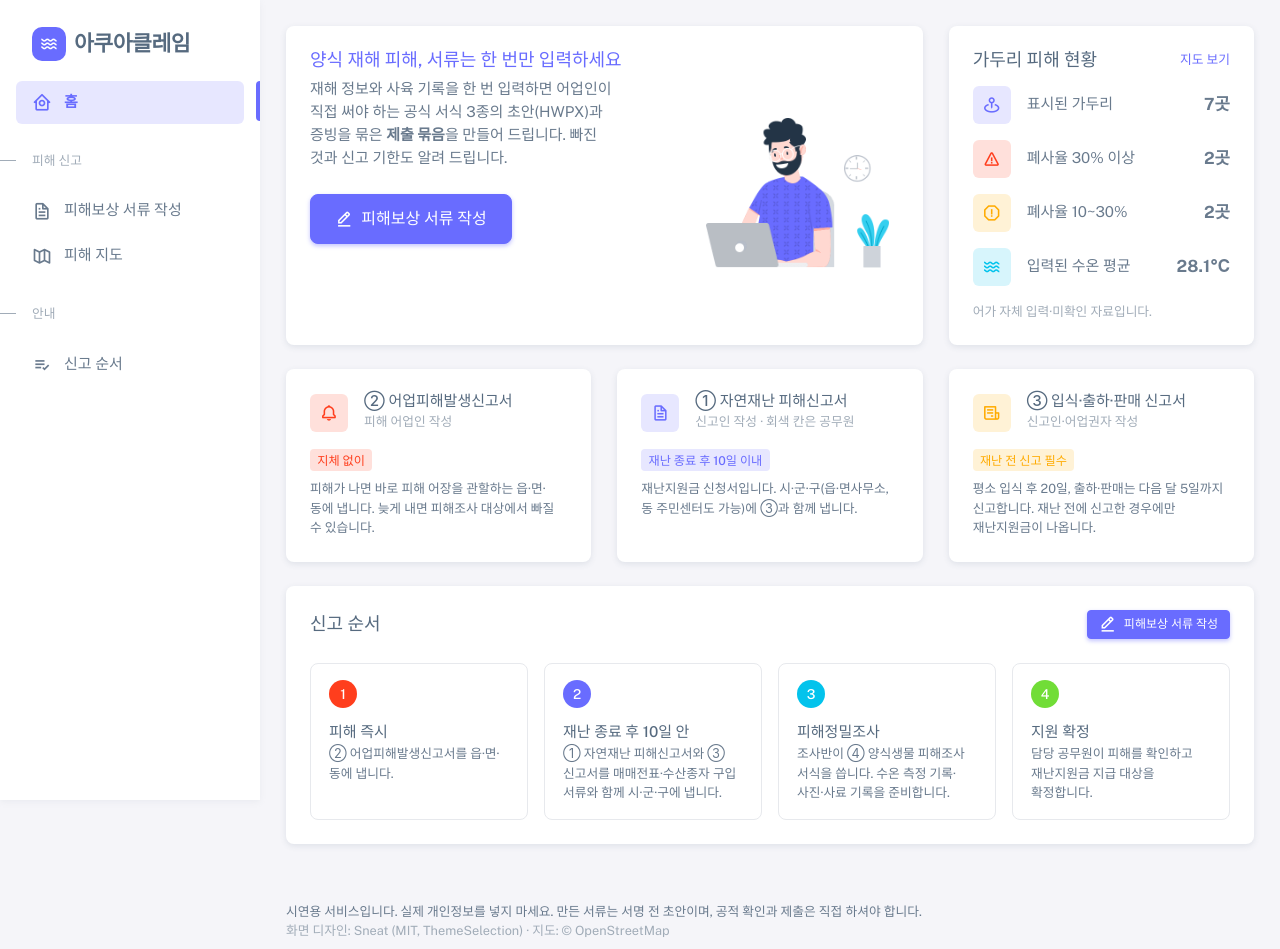
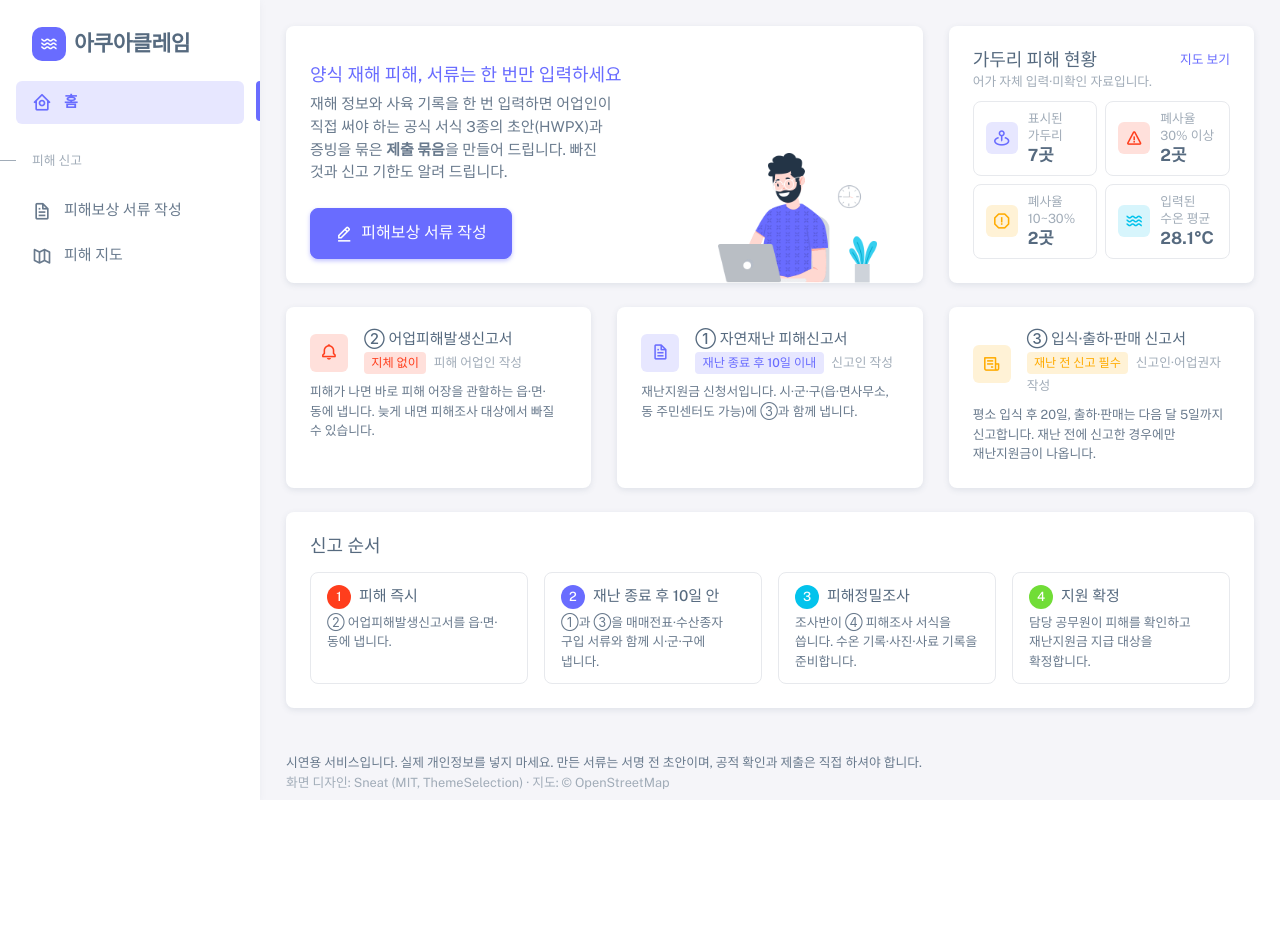
Before and after one commit to 7cv46c7y6y-jpg/INNOHACK_AIoT, a Flask app: page / in a window 1280 px wide. After the commit the page ends 800 px from the top, so only its background shows below. Run offline with Flask 3, Linux system fonts and the light colour scheme; some libraries are stand-ins or nearby versions.

Commit message:
refactor: 홈을 노트북 한 화면에 맞추고 신고 순서 메뉴 빼기
- 신고 순서 카드의 '피해보상 서류 작성' 버튼을 뺌
- 메뉴의 '안내 > 신고 순서'를 뺌 (홈에 신고 순서 카드가 있음)
- 홈 카드를 낮게: 피해 현황은 2×2 작은 칸, 서식 카드는 배지를 이름 아래 한 줄에,
  신고 순서는 번호와 제목을 한 줄에. 1536×700(1920×1080, 배율 125%)에서 스크롤 없이 들어감
- PRD 반영

Co-Authored-By: Claude Opus 5.5 <noreply@anthropic.com>
Claude-Session: https://claude.ai/code/session_018DDhMowQCuKQDCP9cmhdFk

```diff
--- a/app/static/css/custom.css
+++ b/app/static/css/custom.css
@@ -58,8 +58,10 @@ body { word-break: keep-all; }
 .leaflet-container { font-family: var(--ac-font); }
 
 /* 홈: 신고 순서 */
-.step { height: 100%; padding: 16px 18px; border: 1px solid #e7e9ed; border-radius: 0.5rem; }
-.step .badge { width: 28px; height: 28px; display: inline-flex; align-items: center; justify-content: center; font-size: 0.85rem; }
+.step { height: 100%; padding: 12px 16px; border: 1px solid #e7e9ed; border-radius: 0.5rem; }
+.step .badge { width: 24px; height: 24px; display: inline-flex; align-items: center; justify-content: center; font-size: 0.8rem; padding: 0; }
 
 /* 홈: 가두리 피해 현황 숫자 */
-.stat-list b { font-size: 1.05rem; }
+.stat-tile { display: flex; align-items: center; gap: 10px; height: 100%; padding: 8px 12px; border: 1px solid #e7e9ed; border-radius: 0.5rem; }
+.stat-tile .stat-text { min-width: 0; line-height: 1.35; }
+.stat-tile b { font-size: 1.05rem; color: #566a7f; }
--- a/app/templates/home.html
+++ b/app/templates/home.html
@@ -6,7 +6,7 @@
   <!-- 첫 카드: 작성 버튼 -->
   <div class="col-lg-8 mb-4">
     <div class="card h-100">
-      <div class="d-flex align-items-end row">
+      <div class="d-flex align-items-end row h-100">
         <div class="col-sm-7">
           <div class="card-body">
             <h5 class="card-title text-primary mb-2">양식 재해 피해, 서류는 한 번만 입력하세요</h5>
@@ -17,42 +17,44 @@
             </a>
           </div>
         </div>
-        <div class="col-sm-5 text-center text-sm-left">
+        <div class="col-sm-5 text-center">
           <div class="card-body pb-0 px-0 px-md-4">
-            <img src="{{ url_for('static', filename='vendor/sneat/img/man-with-laptop-light.png') }}" height="150" alt="">
+            <img src="{{ url_for('static', filename='vendor/sneat/img/man-with-laptop-light.png') }}" height="130" alt="">
           </div>
         </div>
       </div>
     </div>
   </div>
 
-  <!-- 피해 현황 요약 -->
+  <!-- 가두리 피해 현황 -->
   <div class="col-lg-4 mb-4">
     <div class="card h-100">
-      <div class="card-header d-flex align-items-center justify-content-between pb-0">
-        <h5 class="card-title m-0">가두리 피해 현황</h5>
-        <a href="{{ url_for('main.map_page') }}" class="small">지도 보기</a>
-      </div>
-      <div class="card-body pt-3">
-        <ul class="p-0 m-0 stat-list">
-          <li class="d-flex mb-3">
-            <div class="avatar flex-shrink-0 me-3"><span class="avatar-initial rounded bg-label-primary"><i class="bx bx-map-pin"></i></span></div>
-            <div class="d-flex w-100 justify-content-between align-items-center"><span>표시된 가두리</span><b id="stat-total">-</b></div>
-          </li>
-          <li class="d-flex mb-3">
-            <div class="avatar flex-shrink-0 me-3"><span class="avatar-initial rounded bg-label-danger"><i class="bx bx-error"></i></span></div>
-            <div class="d-flex w-100 justify-content-between align-items-center"><span>폐사율 30% 이상</span><b id="stat-high">-</b></div>
-          </li>
-          <li class="d-flex mb-3">
-            <div class="avatar flex-shrink-0 me-3"><span class="avatar-initial rounded bg-label-warning"><i class="bx bx-error-alt"></i></span></div>
-            <div class="d-flex w-100 justify-content-between align-items-center"><span>폐사율 10~30%</span><b id="stat-mid">-</b></div>
-          </li>
-          <li class="d-flex">
-            <div class="avatar flex-shrink-0 me-3"><span class="avatar-initial rounded bg-label-info"><i class="bx bx-water"></i></span></div>
-            <div class="d-flex w-100 justify-content-between align-items-center"><span>입력된 수온 평균</span><b id="stat-temp">-</b></div>
-          </li>
-        </ul>
-        <p class="small text-muted mt-3 mb-0">어가 자체 입력·미확인 자료입니다.</p>
+      <div class="card-body">
+        <div class="d-flex justify-content-between align-items-start mb-2">
+          <div>
+            <h5 class="card-title mb-0">가두리 피해 현황</h5>
+            <small class="text-muted">어가 자체 입력·미확인 자료입니다.</small>
+          </div>
+          <a href="{{ url_for('main.map_page') }}" class="small text-nowrap">지도 보기</a>
+        </div>
+        <div class="row g-2">
+          {% for stat_id, label, icon, tone in [
+            ("stat-total", "표시된 가두리", "bx-map-pin", "primary"),
+            ("stat-high", "폐사율 30% 이상", "bx-error", "danger"),
+            ("stat-mid", "폐사율 10~30%", "bx-error-alt", "warning"),
+            ("stat-temp", "입력된 수온 평균", "bx-water", "info"),
+          ] %}
+          <div class="col-6">
+            <div class="stat-tile">
+              <span class="avatar avatar-sm flex-shrink-0"><span class="avatar-initial rounded bg-label-{{ tone }}"><i class="bx {{ icon }}"></i></span></span>
+              <div class="stat-text">
+                <div class="small text-muted">{{ label }}</div>
+                <b id="{{ stat_id }}">-</b>
+              </div>
+            </div>
+          </div>
+          {% endfor %}
+        </div>
       </div>
     </div>
   </div>
@@ -63,11 +65,13 @@
   <div class="col-md-4 mb-4">
     <div class="card h-100">
       <div class="card-body">
-        <div class="d-flex align-items-center mb-3">
-          <div class="avatar me-3"><span class="avatar-initial rounded bg-label-danger"><i class="bx bx-bell"></i></span></div>
-          <div><h6 class="mb-0">② 어업피해발생신고서</h6><small class="text-muted">피해 어업인 작성</small></div>
+        <div class="d-flex align-items-center gap-3 mb-2">
+          <div class="avatar flex-shrink-0"><span class="avatar-initial rounded bg-label-danger"><i class="bx bx-bell"></i></span></div>
+          <div>
+            <h6 class="mb-1">② 어업피해발생신고서</h6>
+            <span class="badge bg-label-danger">지체 없이</span> <small class="text-muted ms-1">피해 어업인 작성</small>
+          </div>
         </div>
-        <span class="badge bg-label-danger mb-2">지체 없이</span>
         <p class="mb-0 small">피해가 나면 바로 피해 어장을 관할하는 읍·면·동에 냅니다. 늦게 내면 피해조사 대상에서 빠질 수 있습니다.</p>
       </div>
     </div>
@@ -75,11 +79,13 @@
   <div class="col-md-4 mb-4">
     <div class="card h-100">
       <div class="card-body">
-        <div class="d-flex align-items-center mb-3">
-          <div class="avatar me-3"><span class="avatar-initial rounded bg-label-primary"><i class="bx bx-file"></i></span></div>
-          <div><h6 class="mb-0">① 자연재난 피해신고서</h6><small class="text-muted">신고인 작성 · 회색 칸은 공무원</small></div>
+        <div class="d-flex align-items-center gap-3 mb-2">
+          <div class="avatar flex-shrink-0"><span class="avatar-initial rounded bg-label-primary"><i class="bx bx-file"></i></span></div>
+          <div>
+            <h6 class="mb-1">① 자연재난 피해신고서</h6>
+            <span class="badge bg-label-primary">재난 종료 후 10일 이내</span> <small class="text-muted ms-1">신고인 작성</small>
+          </div>
         </div>
-        <span class="badge bg-label-primary mb-2">재난 종료 후 10일 이내</span>
         <p class="mb-0 small">재난지원금 신청서입니다. 시·군·구(읍·면사무소, 동 주민센터도 가능)에 ③과 함께 냅니다.</p>
       </div>
     </div>
@@ -87,11 +93,13 @@
   <div class="col-md-4 mb-4">
     <div class="card h-100">
       <div class="card-body">
-        <div class="d-flex align-items-center mb-3">
-          <div class="avatar me-3"><span class="avatar-initial rounded bg-label-warning"><i class="bx bx-receipt"></i></span></div>
-          <div><h6 class="mb-0">③ 입식·출하·판매 신고서</h6><small class="text-muted">신고인·어업권자 작성</small></div>
+        <div class="d-flex align-items-center gap-3 mb-2">
+          <div class="avatar flex-shrink-0"><span class="avatar-initial rounded bg-label-warning"><i class="bx bx-receipt"></i></span></div>
+          <div>
+            <h6 class="mb-1">③ 입식·출하·판매 신고서</h6>
+            <span class="badge bg-label-warning">재난 전 신고 필수</span> <small class="text-muted ms-1">신고인·어업권자 작성</small>
+          </div>
         </div>
-        <span class="badge bg-label-warning mb-2">재난 전 신고 필수</span>
         <p class="mb-0 small">평소 입식 후 20일, 출하·판매는 다음 달 5일까지 신고합니다. 재난 전에 신고한 경우에만 재난지원금이 나옵니다.</p>
       </div>
     </div>
@@ -99,41 +107,26 @@
 </div>
 
 <!-- 신고 순서 -->
-<div class="card mb-4" id="how">
-  <div class="card-header d-flex align-items-center justify-content-between flex-wrap gap-2">
-    <h5 class="card-title m-0">신고 순서</h5>
-    <a href="{{ url_for('main.apply') }}" class="btn btn-sm btn-primary"><i class="bx bx-edit-alt me-1"></i> 피해보상 서류 작성</a>
-  </div>
+<div class="card">
   <div class="card-body">
+    <h5 class="card-title mb-3">신고 순서</h5>
     <div class="row g-3">
+      {% for no, tone, title, text in [
+        (1, "danger", "피해 즉시", "② 어업피해발생신고서를 읍·면·동에 냅니다."),
+        (2, "primary", "재난 종료 후 10일 안", "①과 ③을 매매전표·수산종자 구입 서류와 함께 시·군·구에 냅니다."),
+        (3, "info", "피해정밀조사", "조사반이 ④ 피해조사 서식을 씁니다. 수온 기록·사진·사료 기록을 준비합니다."),
+        (4, "success", "지원 확정", "담당 공무원이 피해를 확인하고 재난지원금 지급 대상을 확정합니다."),
+      ] %}
       <div class="col-md-6 col-xl-3">
         <div class="step">
-          <span class="badge rounded-pill bg-danger">1</span>
-          <h6 class="mt-3 mb-1">피해 즉시</h6>
-          <p class="small mb-0">② 어업피해발생신고서를 읍·면·동에 냅니다.</p>
+          <div class="d-flex align-items-center gap-2 mb-1">
+            <span class="badge rounded-pill bg-{{ tone }}">{{ no }}</span>
+            <h6 class="mb-0">{{ title }}</h6>
+          </div>
+          <p class="small mb-0">{{ text }}</p>
         </div>
       </div>
-      <div class="col-md-6 col-xl-3">
-        <div class="step">
-          <span class="badge rounded-pill bg-primary">2</span>
-          <h6 class="mt-3 mb-1">재난 종료 후 10일 안</h6>
-          <p class="small mb-0">① 자연재난 피해신고서와 ③ 신고서를 매매전표·수산종자 구입 서류와 함께 시·군·구에 냅니다.</p>
-        </div>
-      </div>
-      <div class="col-md-6 col-xl-3">
-        <div class="step">
-          <span class="badge rounded-pill bg-info">3</span>
-          <h6 class="mt-3 mb-1">피해정밀조사</h6>
-          <p class="small mb-0">조사반이 ④ 양식생물 피해조사 서식을 씁니다. 수온 측정 기록·사진·사료 기록을 준비합니다.</p>
-        </div>
-      </div>
-      <div class="col-md-6 col-xl-3">
-        <div class="step">
-          <span class="badge rounded-pill bg-success">4</span>
-          <h6 class="mt-3 mb-1">지원 확정</h6>
-          <p class="small mb-0">담당 공무원이 피해를 확인하고 재난지원금 지급 대상을 확정합니다.</p>
-        </div>
-      </div>
+      {% endfor %}
     </div>
   </div>
 </div>
--- a/app/templates/layout.html
+++ b/app/templates/layout.html
@@ -51,12 +51,6 @@
             <i class="menu-icon tf-icons bx bx-map-alt"></i><div>피해 지도</div>
           </a>
         </li>
-        <li class="menu-header small text-uppercase"><span class="menu-header-text">안내</span></li>
-        <li class="menu-item">
-          <a href="{{ url_for('main.home') }}#how" class="menu-link">
-            <i class="menu-icon tf-icons bx bx-list-check"></i><div>신고 순서</div>
-          </a>
-        </li>
       </ul>
     </aside>
 
```
Also changed, not shown: docs/PRD.md (+3 -3 lines), tests/test_app.py (+1 -0 lines).
